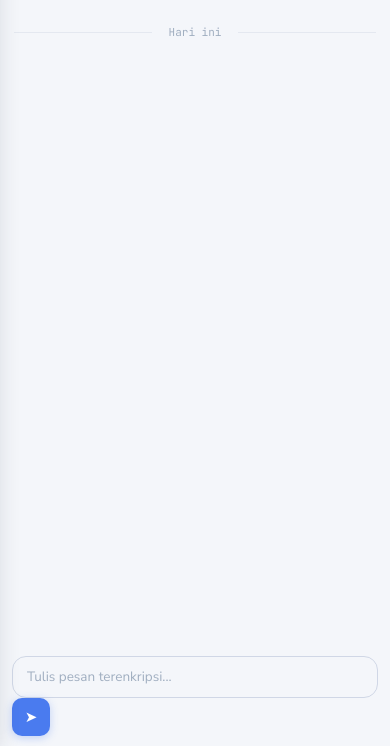
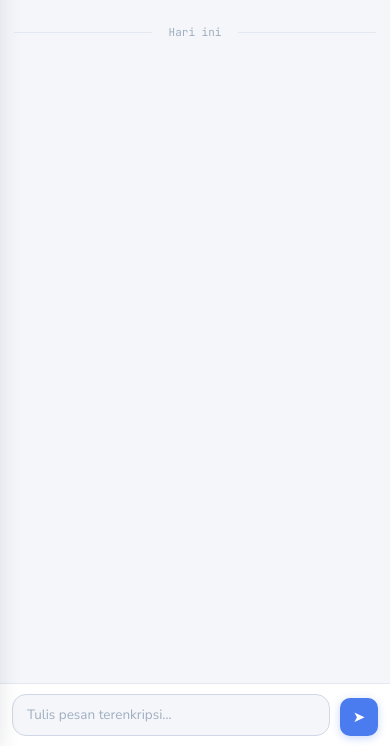
Before and after one commit to Tyruntz/med-crypto-prod, a Flask app: page /chat/1 in a window 390 px wide. Shown: the part 98-844 px from the top of the page. Run offline with Flask 3, Linux system fonts and the light colour scheme; the visitor is signed in with stand-in values (Sample User, id 1); data comes from the database, SQL or seed files in the repository; data that the repository does not hold is empty.

Commit message:
fix: sticky chat input bottom mobile

```diff
--- a/static/css/style.css
+++ b/static/css/style.css
@@ -802,6 +802,11 @@ body {
   flex: 1;
   overflow-y: auto;
   min-height: 0;
+  padding: 20px;
+  display: flex;
+  flex-direction: column;
+  gap: 4px;
+  background: var(--bg);
 }
 
 #messages-box::-webkit-scrollbar { width: 5px; }
@@ -927,9 +932,17 @@ body {
 
 /* ─── Chat Input ─────────────────────────────────────────── */
 .chat-input-area {
+  background: var(--white);
+  border-top: 1px solid var(--border);
+  padding: 12px 20px;
+  display: flex;
+  align-items: flex-end;
+  gap: 10px;
   flex-shrink: 0;
+  position: sticky;
+  bottom: 0;
+  z-index: 10;
 }
-
 .input-wrap {
   flex: 1;
   background: var(--bg);
```
